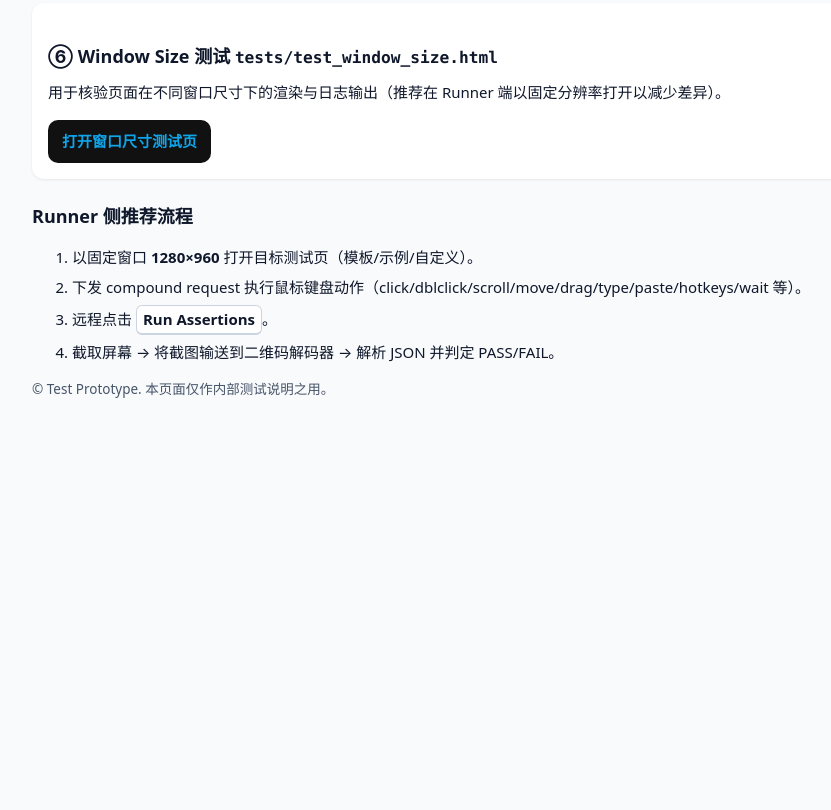
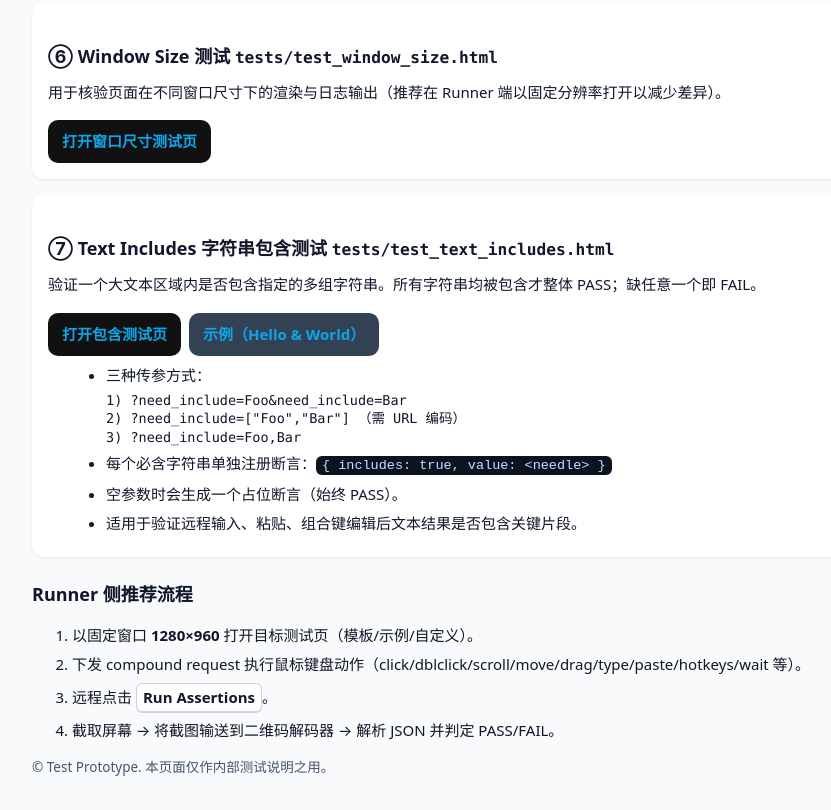
Before and after one commit to renmin/compound-action-tests, a plain HTML site: page index.html in a window 1280 px wide. Shown: the part 1873-2683 px from the top of the page, without its empty margins (134-965 px from the left). Before the commit the page ends 2305 px from the top, so only its background shows below. Drawn offline with Linux system fonts and the light colour scheme.

Commit message:
feat(index.html): add 'Text Includes' test card and links
Add a new card to index.html for the "Text Includes" test (tests/test_text_includes.html). The card explains usage, provides a sample query-link with need_include params, lists supported parameter formats (repeated params, JSON array, comma-separated), and notes assertion behavior (per-needle assertions; placeholder PASS when empty). This makes the test discoverable and documents how to validate text includes for pasted/remote input.

```diff
--- a/index.html
+++ b/index.html
@@ -115,6 +115,27 @@
           <a class="btn" href="./tests/test_window_size.html" target="_blank" rel="noopener">打开窗口尺寸测试页</a>
         </div>
       </div>
+
+      <div class="card">
+        <h2>⑦ Text Includes 字符串包含测试 <span class="small mono">tests/test_text_includes.html</span></h2>
+        <p>验证一个大文本区域内是否包含指定的多组字符串。所有字符串均被包含才整体 PASS；缺任意一个即 FAIL。</p>
+        <div class="cta">
+          <a class="btn" href="./tests/test_text_includes.html" target="_blank" rel="noopener">打开包含测试页</a>
+          <a class="btn secondary" href="./tests/test_text_includes.html?need_include=Hello&need_include=World" target="_blank" rel="noopener">示例（Hello & World）</a>
+        </div>
+        <ul>
+          <li>三种传参方式：
+            <div class="small mono" style="margin-top:4px;line-height:1.35">
+              1) ?need_include=Foo&need_include=Bar<br>
+              2) ?need_include=["Foo","Bar"] （需 URL 编码）<br>
+              3) ?need_include=Foo,Bar
+            </div>
+          </li>
+          <li>每个必含字符串单独注册断言：<code>{ includes: true, value: &lt;needle&gt; }</code></li>
+          <li>空参数时会生成一个占位断言（始终 PASS）。</li>
+          <li>适用于验证远程输入、粘贴、组合键编辑后文本结果是否包含关键片段。</li>
+        </ul>
+      </div>
     </div>
 
     <h2>Runner 侧推荐流程</h2>
```
